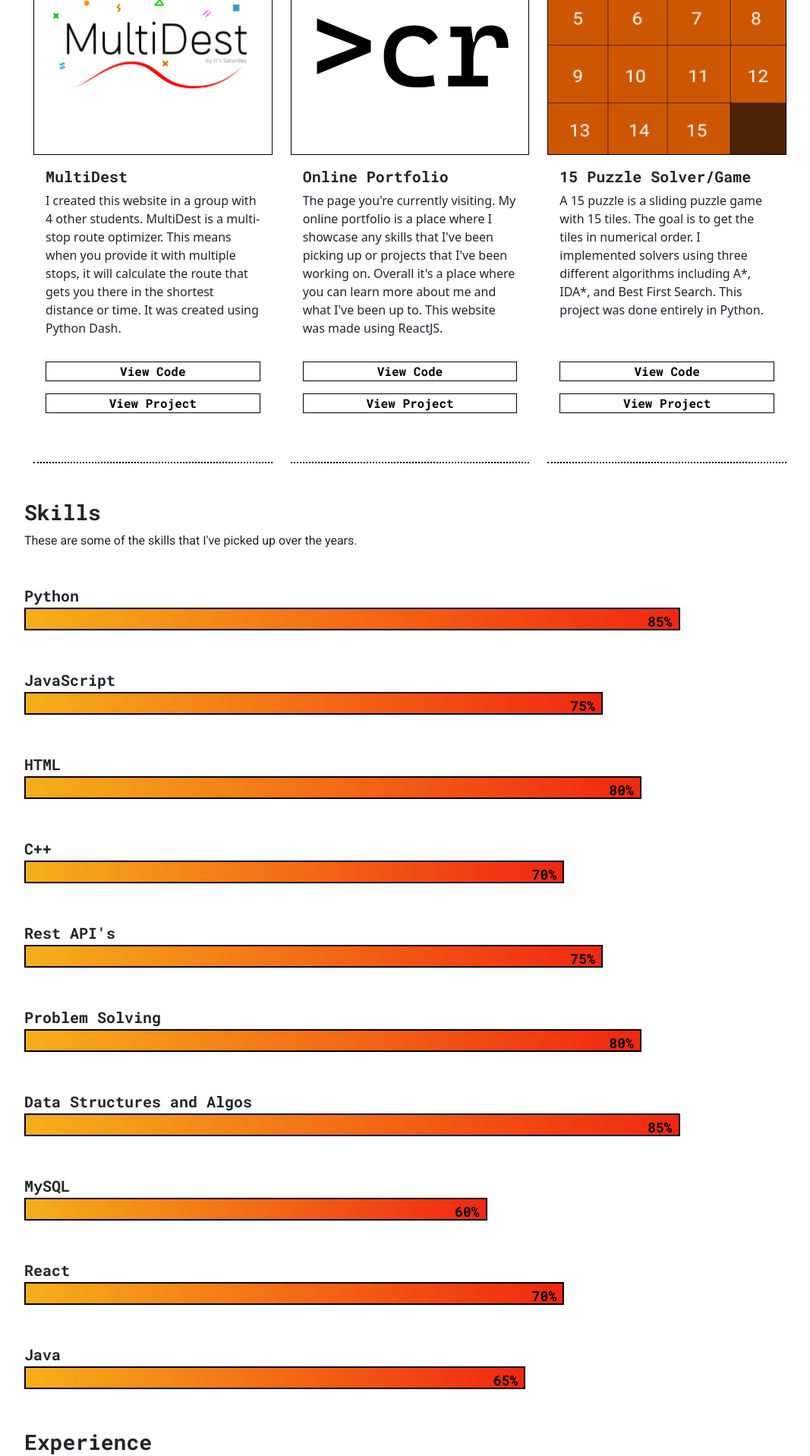
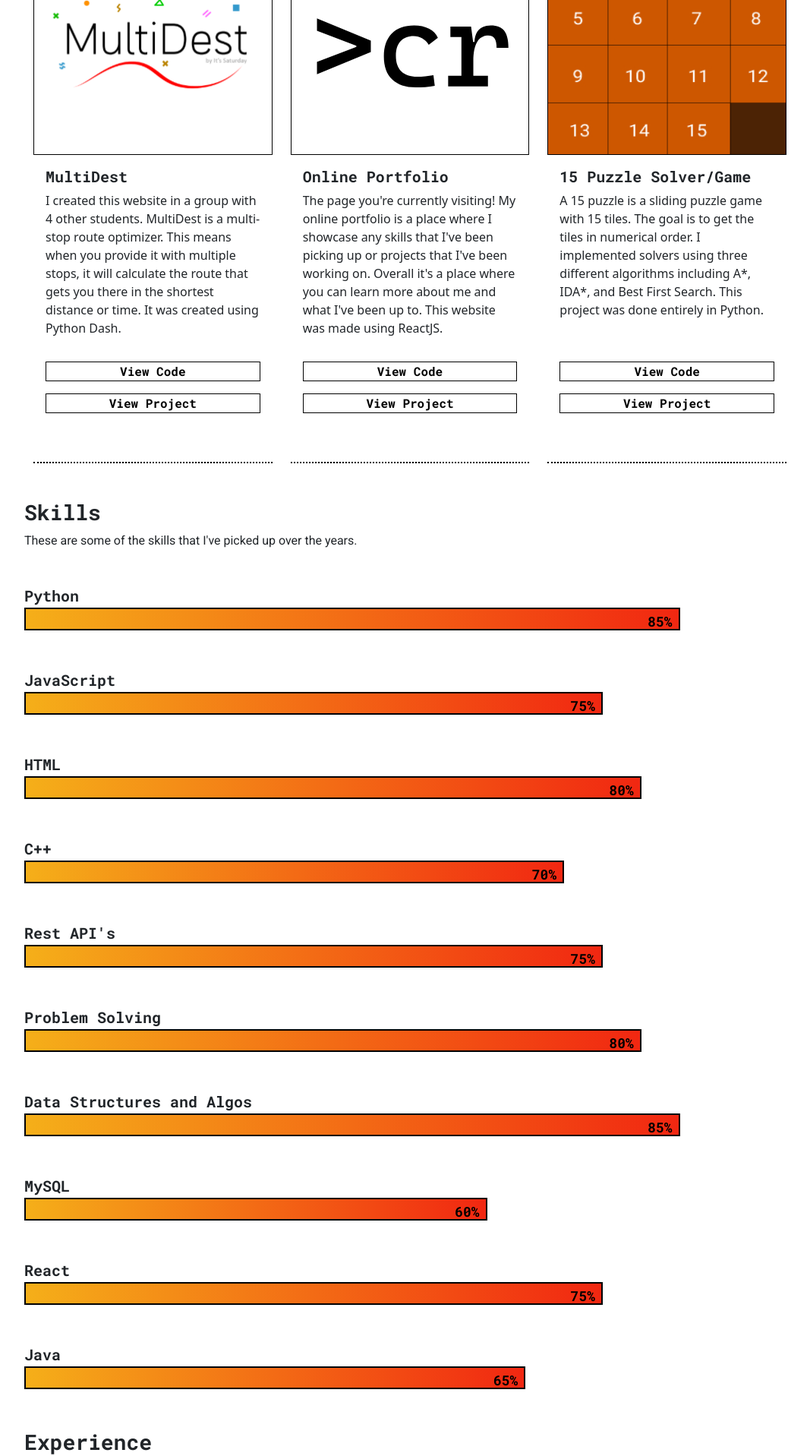
Before and after one commit to cgr28/onlineportfolio, a React (Create React App) app: page / in a window 1280 px wide. Shown: the part 1666-3583 px from the top of the page at 76% size, without its empty margins (100-1167 px from the left). Built offline with nearby package versions, Linux system fonts and the light colour scheme.

Commit message:
updated projects

```diff
--- a/src/sections/Projects.js
+++ b/src/sections/Projects.js
@@ -84,7 +84,7 @@ export default function Projects() {
             gif={portfolioGif}
             image={portfolio}
             caption={
-              "The page you're currently visiting.  My online portfolio is a place where I showcase any skills that I've been picking up or projects that I've been working on. Overall it's a place where you can learn more about me and what I've been up to. This website was made using ReactJS."
+              "The page you're currently visiting!  My online portfolio is a place where I showcase any skills that I've been picking up or projects that I've been working on. Overall it's a place where you can learn more about me and what I've been up to. This website was made using ReactJS."
             }
             gitLink={"https://github.com/cgr28/onlineportfolio"}
             webLink={"https://colbe.me"}
--- a/src/sections/Skills.js
+++ b/src/sections/Skills.js
@@ -16,7 +16,7 @@ export default function Connect() {
                 <SkillBar name={"Problem Solving"} level={80} num={5} />
                 <SkillBar name={"Data Structures and Algos"} level={85} num={6} />
                 <SkillBar name={"MySQL"} level={60} num={7} />
-                <SkillBar name={"React"} level={70} num={8}/>
+                <SkillBar name={"React"} level={75} num={8}/>
                 <SkillBar name={"Java"} level={65} num={9}/>
             </div>
         </div>
```
